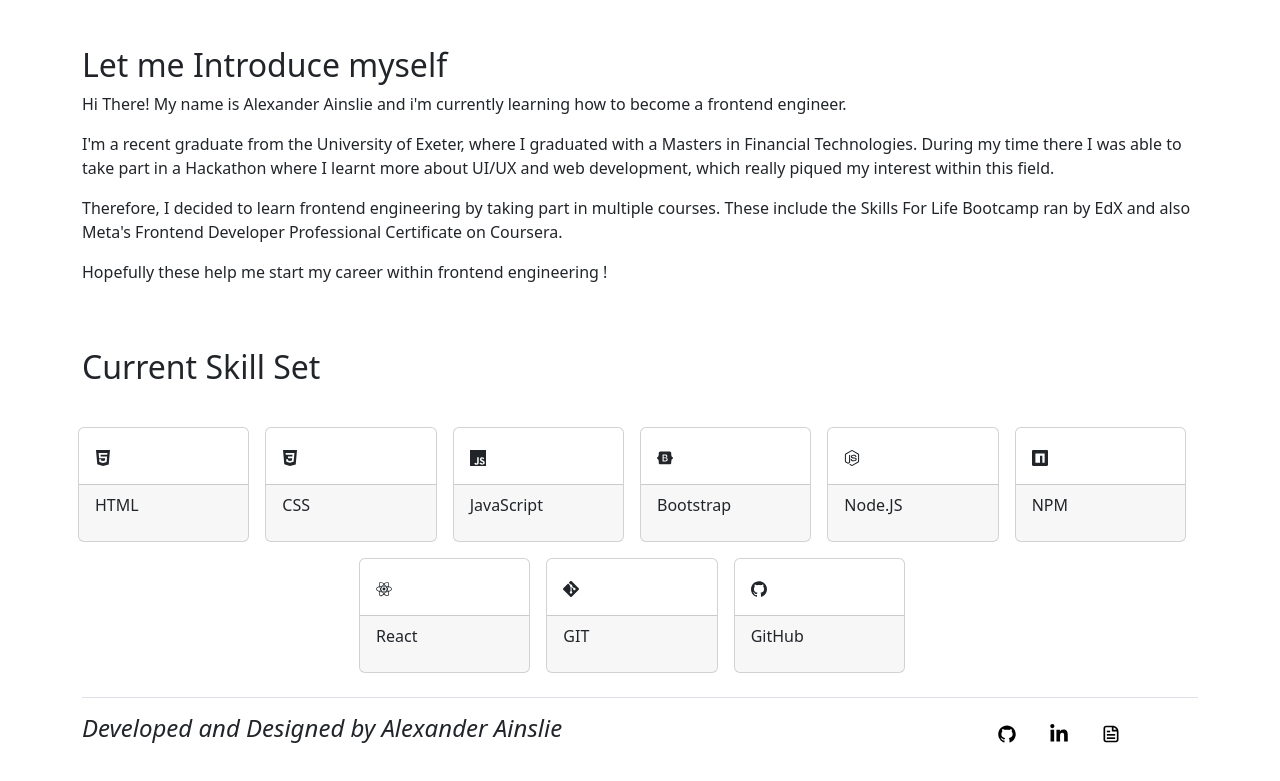
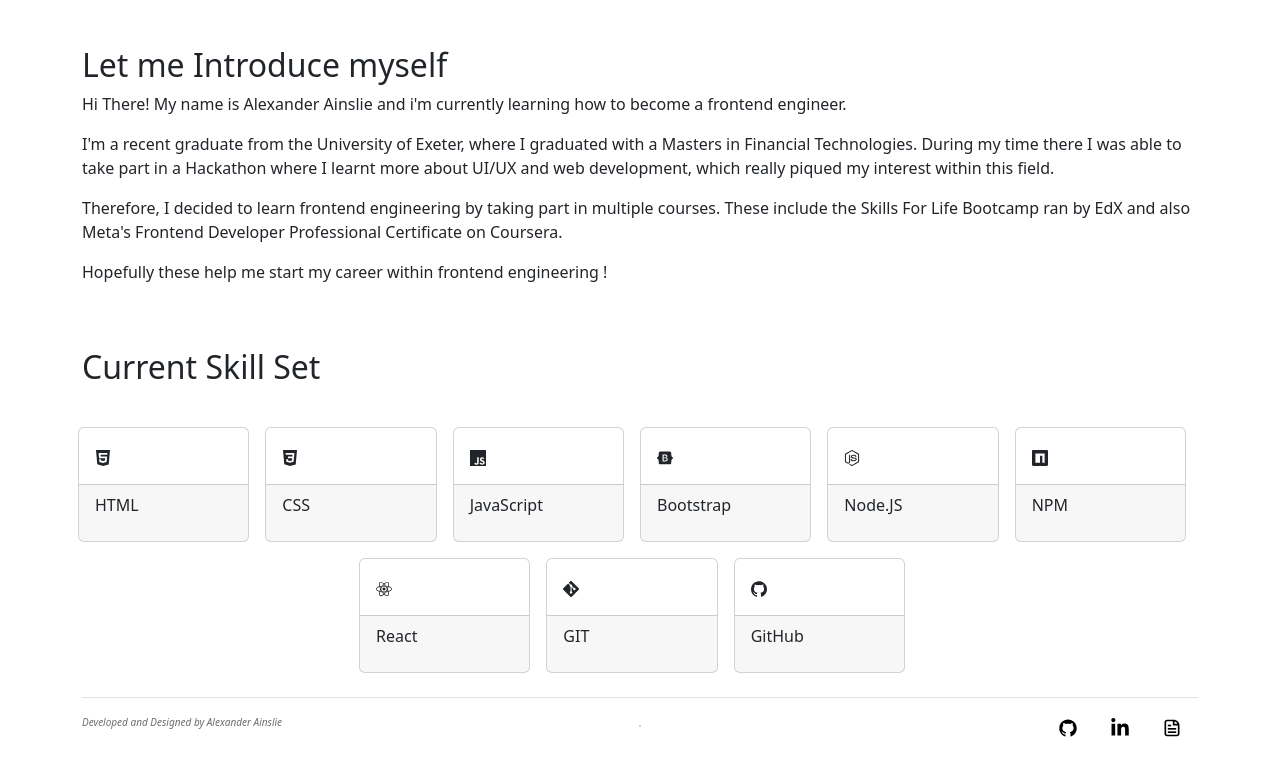
Before and after one commit to AlexAins/React-Portfolio, a React (Create React App) app: page / in a window 1280 px wide. Shown: the part 672-1453 px from the top of the page. Built offline with nearby package versions, Linux system fonts and the light colour scheme.

Commit message:
Edited footer style and added logo

```diff
--- a/src/components/Footer/Footer.css
+++ b/src/components/Footer/Footer.css
@@ -0,0 +1,5 @@
+.footer-title{
+    font-style: italic;
+    color: rgb(109, 109, 109);
+    font-size: 10px;
+}
--- a/src/components/Footer/Footer.js
+++ b/src/components/Footer/Footer.js
@@ -2,17 +2,22 @@
 import { AiFillGithub } from "react-icons/ai";
 import { FaLinkedinIn } from "react-icons/fa";
 import { CgFileDocument } from "react-icons/cg";
-import CV from "../../assets/AlexanderAinslieCV.pdf"
+import CV from "../../assets/AlexanderAinslieCV.pdf";
+import logoBlack from "../../assets/logoBlack.png";
+import "./Footer.css";
 
 function Footer(){
     return(
         <div className="container">
             <footer className="d-flex flex-wrap justify-content-between align-items-center py-3 my-4 border-top">
-                <div className="col-md-6 d-flex align-items-center">
-                    <h4 className="fst-italic">Developed and Designed by Alexander Ainslie</h4>
+                <div className="col-md-4 d-flex align-items-center">
+                    <h4 className="footer-title">Developed and Designed by Alexander Ainslie</h4>
                 </div>
-                <div className="col-md-3 offset-md-3">
-                    <ul className="footerLinks nav list-unstyled d-flex justify-content-center">
+                <div className="col-md-4 d-flex align-items-center justify-content-center">
+                    <img src={logoBlack} alt="Logo in black and white" style={{height: '2px'}}/>
+                </div>
+                <div className="col-md-4">
+                    <ul className="footerLinks nav list-unstyled d-flex justify-content-end">
                         <li className="footerIcons mx-3">
                             <a
                                 href="https://github.com/AlexAins"
```
